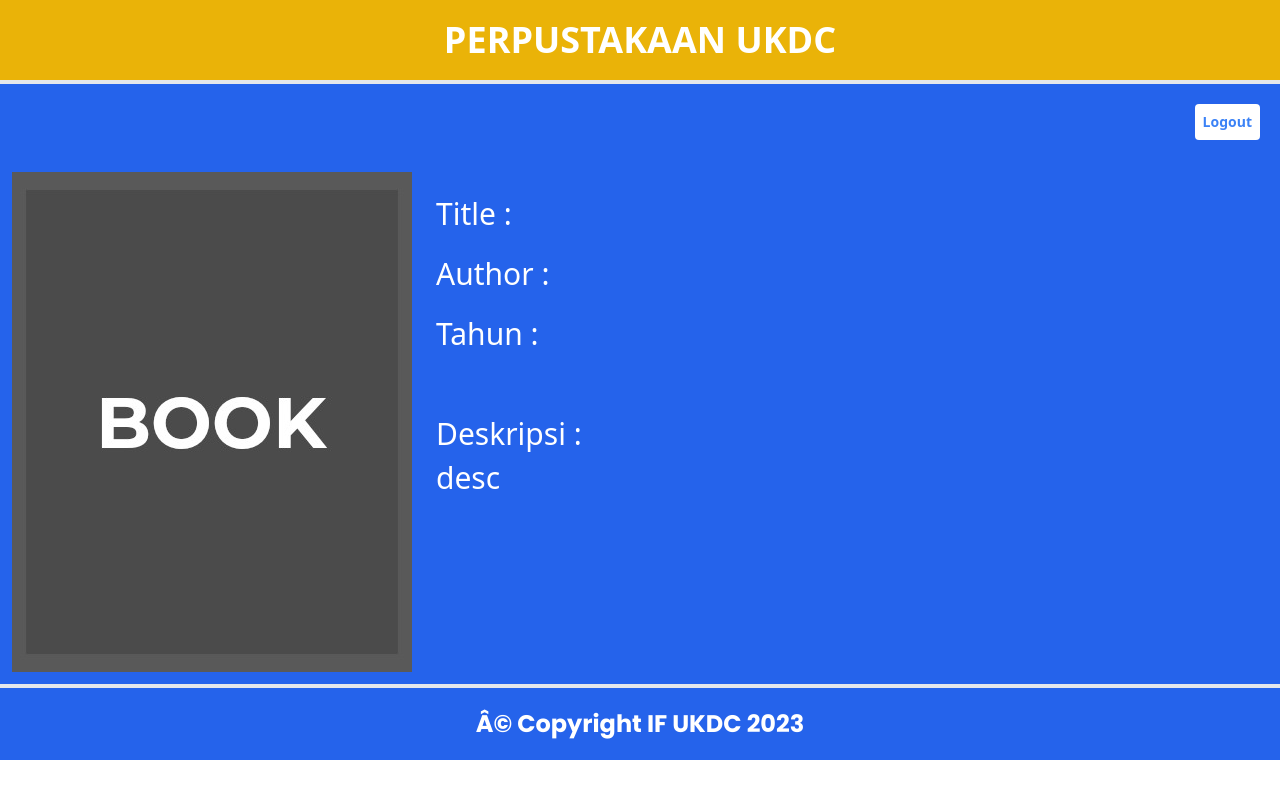
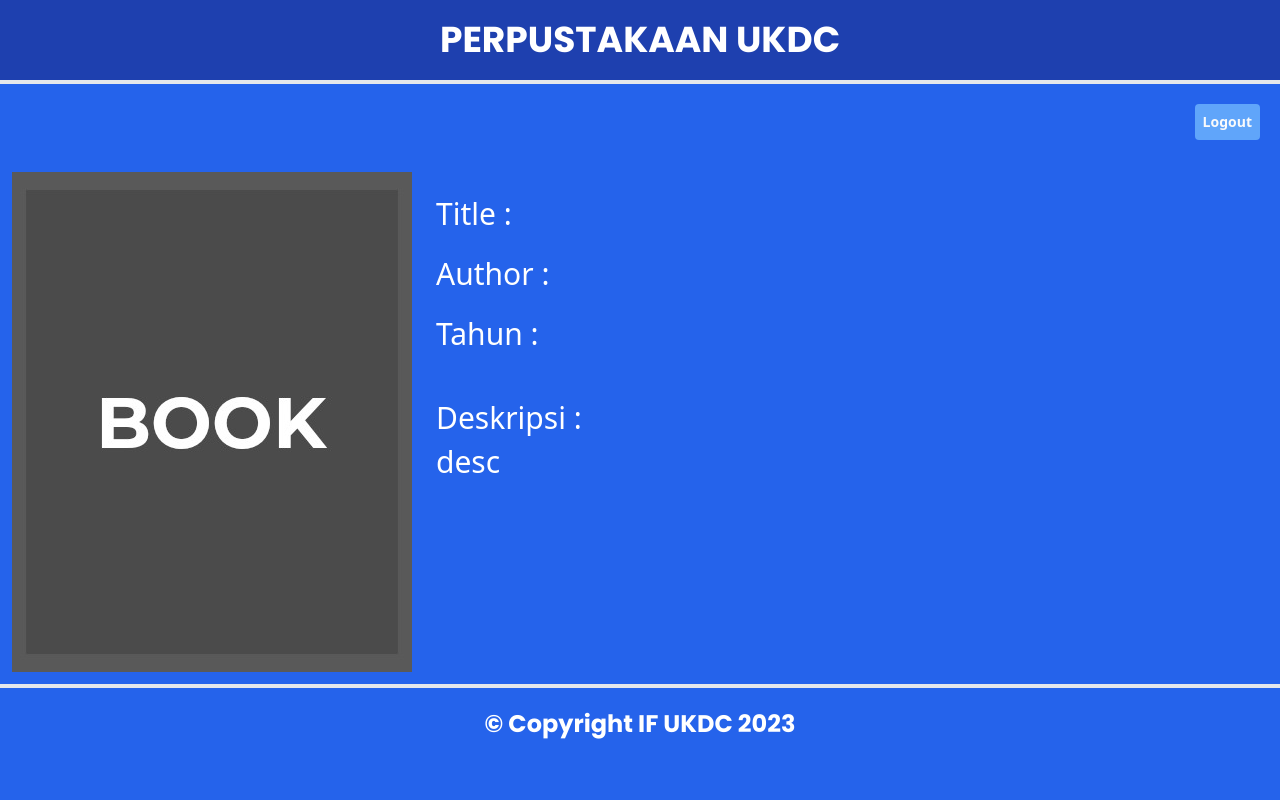
Before and after one commit to commrade-goad/tg-perpus-php, a PHP site: page /dashboard/book_detail.php in a window 1280 px wide. Run offline with PHP 8.4, Linux system fonts and the light colour scheme; some libraries are stand-ins or nearby versions.

Commit message:
penyesuaian warna halaman

```diff
--- a/web/dashboard/book_detail.php
+++ b/web/dashboard/book_detail.php
@@ -8,8 +8,8 @@
     <link rel="stylesheet" href="https://cdnjs.cloudflare.com/ajax/libs/font-awesome/6.0.0-beta3/css/all.min.css">
     <script src="https://cdn.tailwindcss.com"></script>
 </head>
-<body>
-    <div class="bg-yellow-500 font-bold text-center text-4xl p-5 border-b-4 flex items-center justify-between">
+<body class="bg-blue-600">
+<div class="bg-blue-800 font-bold font-['Poppins'] text-center p-5 border-b-4 flex items-center justify-between">
         <div class="flex-1 text-white text-4xl text-center">
             PERPUSTAKAAN UKDC
         </div>
@@ -17,7 +17,7 @@
 
     <div class="bg-blue-600 font-bold p-5 text-right">
         <form action="/dashboard/logout.php" method="POST">
-            <button type="submit" class="bg-white text-blue-500 font-bold py-2 px-2 text-sm rounded">Logout</button>
+        <button type="submit" class="bg-blue-400 hover:bg-blue-700 text-gray-50 font-bold py-2 px-2 text-sm rounded">Logout</button>
         </form>
     </div>
 
@@ -27,8 +27,8 @@
             <div class="p-3" id="title">Title :</div>
             <div class="p-3" id="author">Author :</div>
             <div class="p-3" id="year">Tahun :</div>
-            <div class="p-3">
-                <div class="p-2 rounded-xl" id="tag"></div>
+            <div class="p-3 flex flex-wrap gap-4 items-center">
+                <div class="flex flex-wrap gap-2" id="tag"></div>
             </div>
             <div class="p-3">Deskripsi :
                 <div class="mt-2" id="desc">desc</div>
@@ -36,7 +36,7 @@
         </div>
     </div>
 
-    <div class="bg-blue-600 font-bold text-center text-2xl p-5 border-t-4 text-white font-['Poppins']">Â© Copyright IF UKDC 2023</div>
+    <div class="bg-blue-600 font-bold text-center text-2xl p-5 border-t-4 text-white font-['Poppins']">© Copyright IF UKDC 2023</div>
 </body>
 <script>
 
@@ -76,15 +76,10 @@
                 for (let i = 0; i < data.tags.length; i++) {
                     const cur_tag = data.tags[i];
                 tg.innerHTML += `
-                <button onclick="teleport('${cur_tag.name}')" class="tag-btn bg-blue-400 hover:bg-blue-600 text-white px-2 py-1 rounded m-1" data-id="${cur_tag.id}">${cur_tag.name}</button>
+                <div onclick="teleport('${cur_tag.name}')" class="tag-btn bg-blue-400 hover:bg-blue-700 text-white pb-2 pl-2 pr-2 rounded item-center text-center" data-id="${cur_tag.id}">${cur_tag.name}</div>
                 `;
                 console.log(data.tags[i].name);
                 }
-                // tags.forEach(tag => {
-                //     tc.innerHTML += `
-                //     <button type="button" class="tag-btn bg-blue-400 hover:bg-blue-600 text-white px-2 py-1 rounded m-1" data-id="${tag.id}">${tag.name}</button>
-                //     `;
-                // }
                 document.getElementById('desc').textContent = data.desc;
 
             } catch (error) {
--- a/web/dashboard/index.php
+++ b/web/dashboard/index.php
@@ -34,7 +34,8 @@ $_SESSION['LAST_ACTIVITY'] = time();
 </head>
 <body>
 
-<div class="bg-yellow-500 font-bold font-['Poppins'] text-center text-4xl p-5 border-b-4 flex items-center justify-between">
+<body class="bg-blue-600">
+<div class="bg-blue-800 font-bold font-['Poppins'] text-center p-5 border-b-4 flex items-center justify-between">
         <div class="flex-1 text-white text-4xl text-center">
             PERPUSTAKAAN UKDC
         </div>
@@ -42,7 +43,7 @@ $_SESSION['LAST_ACTIVITY'] = time();
 
     <div class="bg-blue-600 font-bold p-5 text-right">
         <form action="/dashboard/logout.php" method="POST">
-            <button type="submit" class="bg-white text-blue-500 font-bold py-2 px-2 text-sm rounded">Logout</button>
+        <button type="submit" class="bg-blue-400 hover:bg-blue-700 text-gray-50 font-bold py-2 px-2 text-sm rounded">Logout</button>
         </form>
     </div>
 
```
Also changed, not shown: web/dashboard/book.php (+3 -4 lines).
